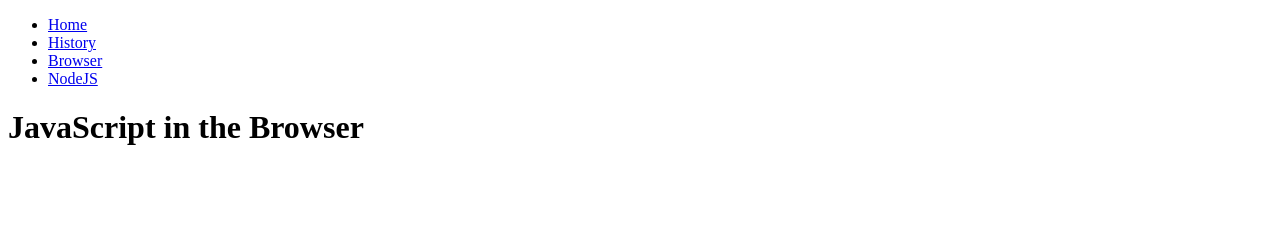
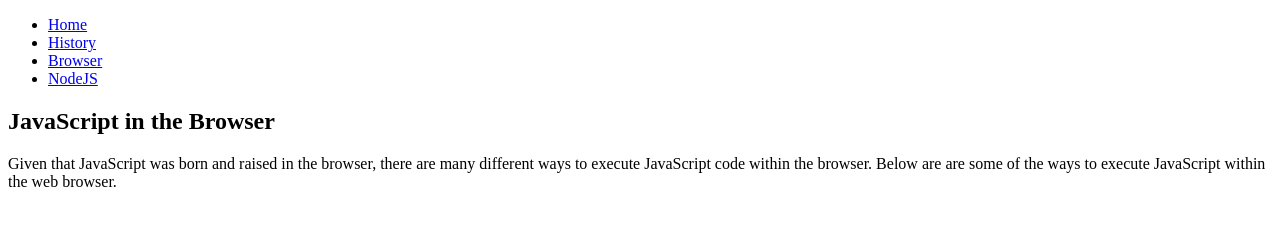
Before and after one commit to navarrojandg/navarrojandg.github.io, a website: page browser.html in a window 1280 px wide. Drawn offline with Linux system fonts and the light colour scheme.

Commit message:
fixed browser and history page to match structure

```diff
--- a/browser.html
+++ b/browser.html
@@ -17,7 +17,11 @@
         </ul>
     </nav>
     <main>
-        <h1>JavaScript in the Browser</h1>
+        <article>
+            <h1>JavaScript in the Browser</h1>
+            <p>Given that JavaScript was born and raised in the browser, there are many different ways to execute JavaScript code within the browser. Below are are some of the ways to execute JavaScript within the web browser.</p>
+
+        </article>
     </main>
 </body>
 </html>
```
Also changed, not shown: history.html (+12 -0 lines).
